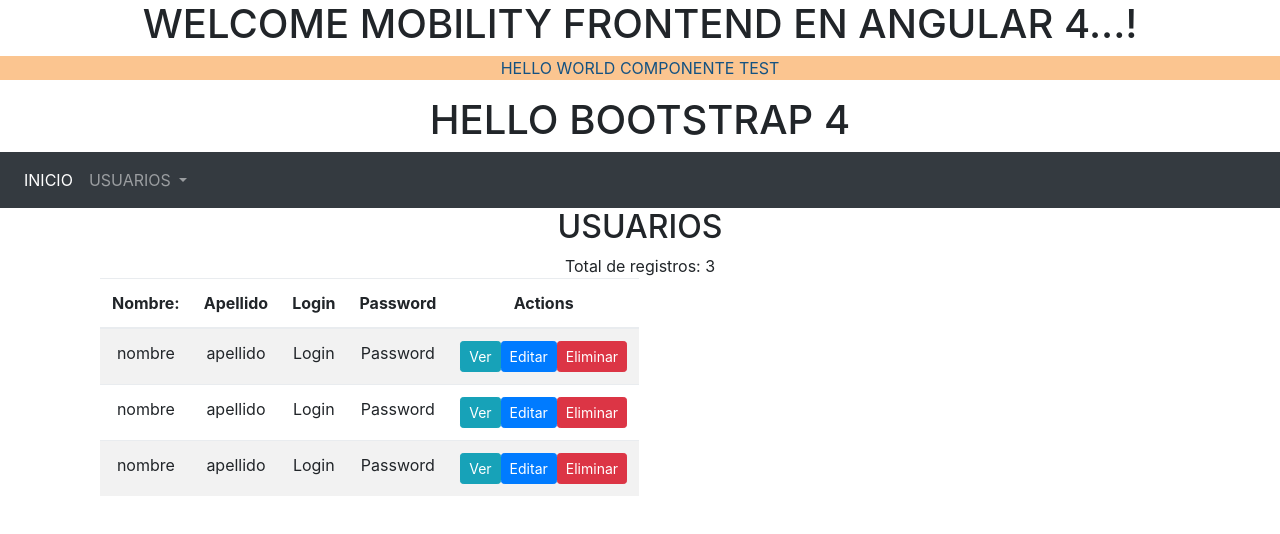
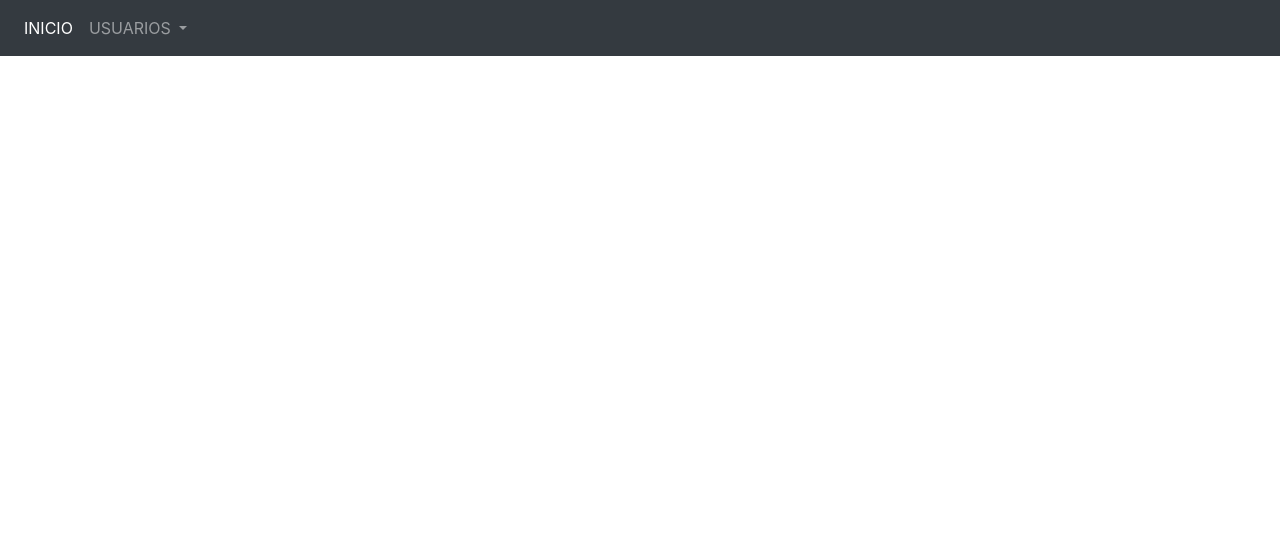
Before and after one commit to anderdavid/mobilityfrontend, an Angular app: page / in a window 1280 px wide. Shown: the top 534 px of the page. Built offline with nearby package versions, Linux system fonts and the light colour scheme.

Commit message:
Se crea componente de barra de navegacion

```diff
--- a/src/app/app.component.html
+++ b/src/app/app.component.html
@@ -1,7 +1,9 @@
 <!--The content below is only a placeholder and can be replaced.-->
-<div style="text-align:center">
+<!--div style="text-align:center">
   <h1>
     {{ title }}!
   </h1>
 
-  <app-test></app-test>
+  <app-test></app-test-->
+
+  <app-navbar></app-navbar>
--- a/src/app/app.module.ts
+++ b/src/app/app.module.ts
@@ -3,11 +3,13 @@
 
 import { AppComponent } from './app.component';
 import { TestComponent } from './test/test.component';
+import { NavbarComponent } from './navbar.component';
 
 @NgModule({
   declarations: [
     AppComponent,
-    TestComponent
+    TestComponent,
+    NavbarComponent
   ],
   imports: [
     BrowserModule
--- /dev/null
+++ b/src/app/navbar.component.html
@@ -0,0 +1,20 @@
+<nav class="navbar navbar-expand-lg navbar-dark bg-dark">
+	<div class="collapse navbar-collapse" id="navbarSupportedContent">
+		<ul class="navbar-nav mr-auto">
+			<li class="nav-item active">
+						<a class="nav-link" href="#">INICIO <span class="sr-only">(current)</span></a>
+			</li>
+
+			<li class="nav-item dropdown">
+				<a class="nav-link dropdown-toggle" href="#" id="navbarDropdown" role="button" data-toggle="dropdown" aria-haspopup="true" aria-expanded="false">
+							USUARIOS
+				</a>
+				<div class="dropdown-menu" aria-labelledby="navbarDropdown">
+					<a class="dropdown-item" href="#">Ver Usuarios</a>
+					<a class="dropdown-item" href="#">Crear Usuarios</a>
+				</div>
+			</li>
+
+		</ul>
+	</div>
+</nav>
--- /dev/null
+++ b/src/app/navbar.component.ts
@@ -0,0 +1,15 @@
+import { Component, OnInit } from '@angular/core';
+
+@Component({
+  selector: 'app-navbar',
+  templateUrl: './navbar.component.html',
+  styles: []
+})
+export class NavbarComponent implements OnInit {
+
+  constructor() { }
+
+  ngOnInit() {
+  }
+
+}
```
Also changed, not shown: 2 other files (tests, documents, lock files or other folders).
